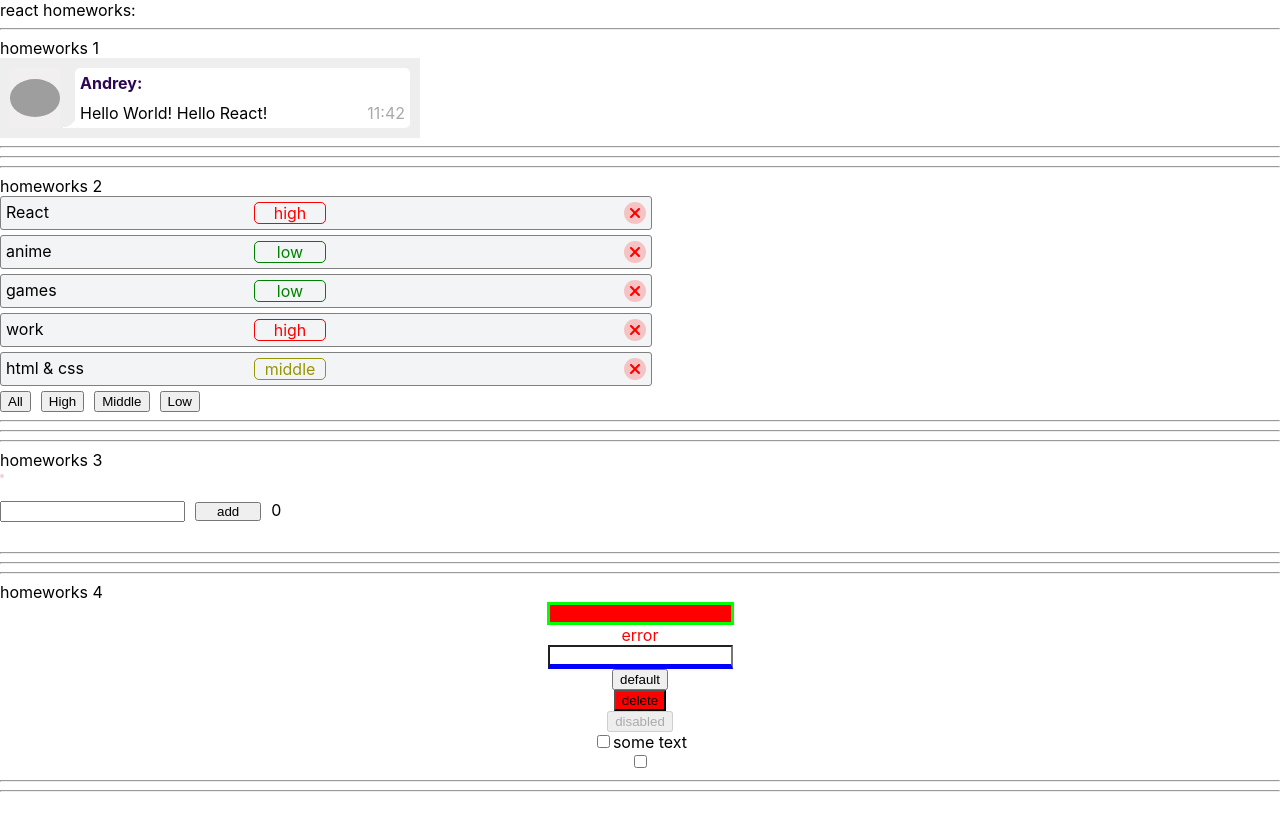
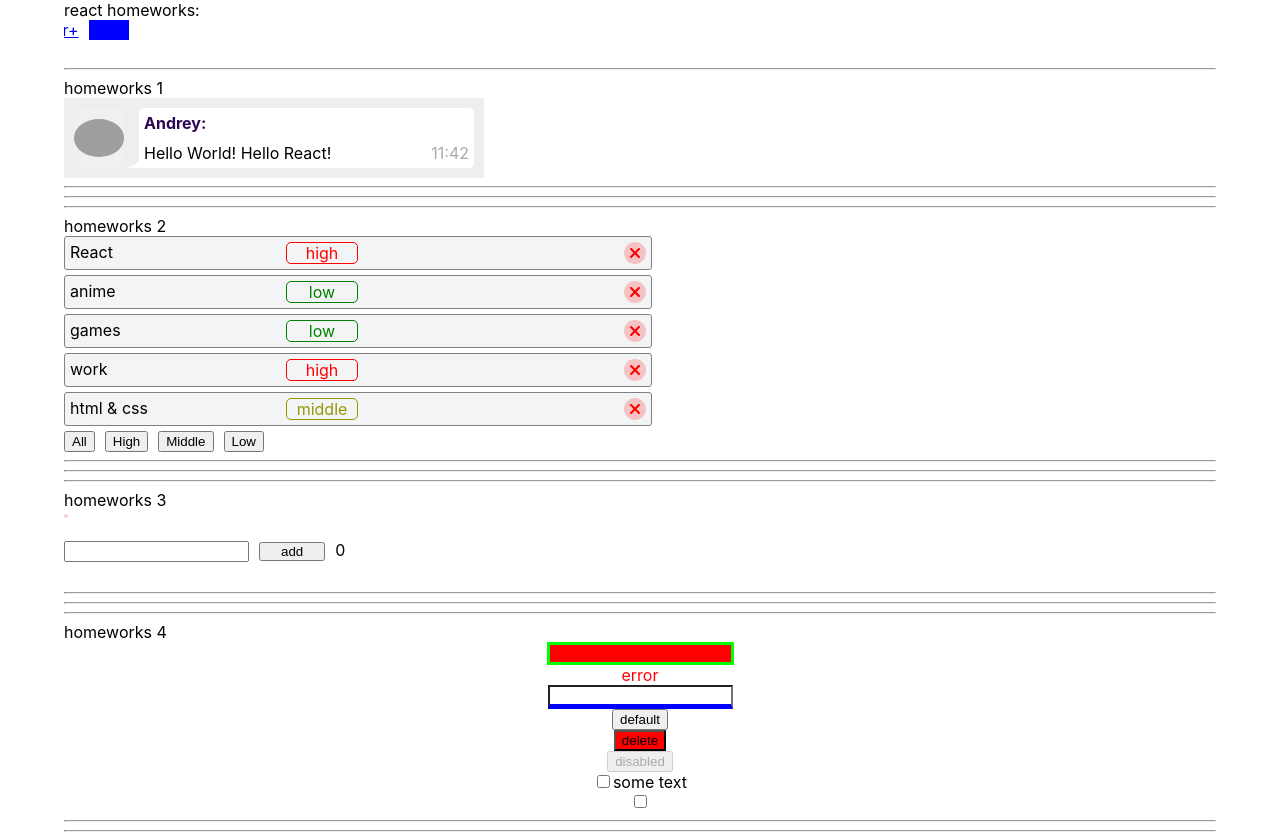
Before and after one commit to Kulish89/homework-by-ignat, a React (Create React App) app: page /#/pre-junior in a window 1280 px wide. Before the commit the page ends 800 px from the top, so only its background shows below. Built offline with nearby package versions, Linux system fonts and the light colour scheme; grey boxes are pictures that could not be loaded.

Commit message:
Add: HW5

```diff
--- a/package.json
+++ b/package.json
@@ -11,9 +11,11 @@
     "@types/node": "^16.11.45",
     "@types/react": "^18.0.15",
     "@types/react-dom": "^18.0.6",
+    "@types/react-router-dom": "^5.3.3",
     "@types/uuid": "^8.3.4",
     "react": "^18.2.0",
     "react-dom": "^18.2.0",
+    "react-router-dom": "^5.3.3",
     "react-scripts": "5.0.1",
     "typescript": "^4.7.4",
     "uuid": "^8.3.2",
--- a/src/p1-main/m1-ui/u1-app/App.module.css
+++ b/src/p1-main/m1-ui/u1-app/App.module.css
@@ -1,3 +1,48 @@
 .App {
-
+  width: 90%;
+  margin: 0 auto;
 }
+.header {
+  position: relative;
+  height: 40px;
+}
+.header_menu {
+  padding: 0 0;
+  height: 100%;
+  position: relative;
+  overflow: hidden;
+}
+.menu_list {
+  padding: 0 0;
+  margin: 0 0;
+  position: absolute;
+  top: 0px;
+  left: -190px;
+  display: flex;
+  list-style: none;
+  gap: 10px;
+  cursor: pointer;
+  transition: 0.5s;
+}
+.menu_list::after {
+  display: block;
+  content: "";
+  height: 20px;
+  width: 40px;
+  background-color: blue;
+}
+.menu_list:hover {
+  left: 0px;
+}
+.notFound {
+  width: 100%;
+  height: 300px;
+  display: flex;
+  flex-direction: column;
+  align-items: center;
+  justify-content: center;
+  gap: 30px;
+  font-size: 20px;
+  font-weight: bold;
+  color: red;
+}
--- a/src/p1-main/m1-ui/u1-app/App.tsx
+++ b/src/p1-main/m1-ui/u1-app/App.tsx
@@ -4,16 +4,17 @@ import HW1 from "../../../p2-homeworks/h1/HW1";
 import HW2 from "../../../p2-homeworks/h2/HW2";
 import HW3 from "../../../p2-homeworks/h3/HW3";
 import HW4 from "../../../p2-homeworks/h4/HW4";
+import HW5 from "../../../p2-homeworks/h5/HW5";
 
 function App() {
   return (
     <div className={s.App}>
       <div>react homeworks:</div>
-      <HW1 />
+      {/* <HW1 />
       <HW2 />
       <HW3 />
-      <HW4 />
-      {/*<HW5/>*/}
+      <HW4 /> */}
+      <HW5 />
     </div>
   );
 }
--- a/src/p2-homeworks/h5/HW5.tsx
+++ b/src/p2-homeworks/h5/HW5.tsx
@@ -1,20 +1,20 @@
-import React from 'react'
-import Header from './Header'
-import Routes from './Routes'
+import React from "react";
+import { HashRouter } from "react-router-dom";
+
+import Header from "./Header";
+import Routes from "./Routes";
 
 function HW5() {
-    return (
-        <div>
-            {/*в gh-pages лучше работает HashRouter*/}
-            {/*<HashRouter>*/}
+  return (
+    <div>
+      {/*в gh-pages лучше работает HashRouter*/}
+      <HashRouter>
+        <Header />
 
-            <Header/>
-
-            <Routes/>
-
-            {/*</HashRouter>*/}
-        </div>
-    )
+        <Routes />
+      </HashRouter>
+    </div>
+  );
 }
 
-export default HW5
+export default HW5;
--- a/src/p2-homeworks/h5/Header.tsx
+++ b/src/p2-homeworks/h5/Header.tsx
@@ -1,12 +1,26 @@
-import React from 'react'
+import React from "react";
+import s from "../../p1-main/m1-ui/u1-app/App.module.css";
+import { NavLink } from "react-router-dom";
+import { PATH } from "./Routes";
 
 function Header() {
-    return (
-        <div>
-            // add NavLinks
-
-        </div>
-    )
+  return (
+    <div className={s.header}>
+      <nav className={s.header_menu}>
+        <ul className={s.menu_list}>
+          <li>
+            <NavLink to={PATH.PRE_JUNIOR}>Pre-Junior</NavLink>
+          </li>
+          <li>
+            <NavLink to={PATH.JUNIOR}>Junior</NavLink>
+          </li>
+          <li>
+            <NavLink to={PATH.JUNIOR_PLUS}>Junior+</NavLink>
+          </li>
+        </ul>
+      </nav>
+    </div>
+  );
 }
 
-export default Header
+export default Header;
--- a/src/p2-homeworks/h5/Routes.tsx
+++ b/src/p2-homeworks/h5/Routes.tsx
@@ -1,29 +1,33 @@
-import React from 'react'
+import React from "react";
+import { Redirect, Route, Switch } from "react-router-dom";
+import Error404 from "./pages/Error404";
+import Junior from "./pages/Junior";
+import JuniorPlus from "./pages/JuniorPlus";
+import PreJunior from "./pages/PreJunior";
 
 export const PATH = {
-    PRE_JUNIOR: '/pre-junior',
-    // add paths
-}
+  PRE_JUNIOR: "/pre-junior",
+  JUNIOR: "/junior",
+  JUNIOR_PLUS: "/junior-plus",
+};
 
 function Routes() {
   return (
     <div>
       {/*Switch выбирает первый подходящий роут*/}
-            {/*<Switch>*/}
-
-            {/*в начале мы попадаем на страницу '/' и переходим сразу на страницу PRE_JUNIOR*/}
-            {/*exact нужен чтоб указать полное совподение (что после '/' ничего не будет)*/}
-            {/*<Route path={'/'} exact render={() => <Redirect to={PATH.PRE_JUNIOR}/>}/>*/}
-
-            {/*<Route path={PATH.PRE_JUNIOR} render={() => <PreJunior/>}/>*/}
-                // add routes
-
-            {/*у этого роута нет пути, он отрисуется если пользователь захочет попасть на несуществующую страницу*/}
-            {/*<Route render={() => <Error404/>}/>*/}
-
-            {/*</Switch>*/}
+      <Switch>
+        <Route
+          path={"/"}
+          exact
+          render={() => <Redirect to={PATH.PRE_JUNIOR} />}
+        />
+        <Route path={PATH.PRE_JUNIOR} render={() => <PreJunior />} />
+        <Route path={PATH.JUNIOR} render={() => <Junior />} />
+        <Route path={PATH.JUNIOR_PLUS} render={() => <JuniorPlus />} />
+        <Route render={() => <Error404 />} />
+      </Switch>
     </div>
-    )
+  );
 }
 
-export default Routes
+export default Routes;
--- a/src/p2-homeworks/h5/pages/Error404.tsx
+++ b/src/p2-homeworks/h5/pages/Error404.tsx
@@ -1,13 +1,13 @@
-import React from 'react'
-
+import React from "react";
+import s from "../../../p1-main/m1-ui/u1-app/App.module.css";
 function Error404() {
-    return (
-        <div>
-            <div>404</div>
-            <div>Page not found!</div>
-            <div>—ฅ/ᐠ.̫ .ᐟ\ฅ—</div>
-        </div>
-    )
+  return (
+    <div className={s.notFound}>
+      <div>404</div>
+      <div>Page not found!</div>
+      <div>—ฅ/ᐠ.̫ .ᐟ\ฅ—</div>
+    </div>
+  );
 }
 
-export default Error404
+export default Error404;
--- /dev/null
+++ b/src/p2-homeworks/h5/pages/Junior.tsx
@@ -0,0 +1,10 @@
+import React from "react";
+
+function Junior() {
+  return <div>Junior Page!!!</div>;
+}
+
+export default Junior;
+
+// сделайте по аналогии пустые страницы джун и джун+
+// туда будут добавляться следующие дз
--- /dev/null
+++ b/src/p2-homeworks/h5/pages/JuniorPlus.tsx
@@ -0,0 +1,10 @@
+import React from "react";
+
+function JuniorPlus() {
+  return <div>Junior-plus Page!!!</div>;
+}
+
+export default JuniorPlus;
+
+// сделайте по аналогии пустые страницы джун и джун+
+// туда будут добавляться следующие дз
```
Also changed, not shown: src/p2-homeworks/h5/arrow.svg (added), 1 other file (tests, documents, lock files or other folders). Lines whose indentation alone changed are shown as unchanged.
